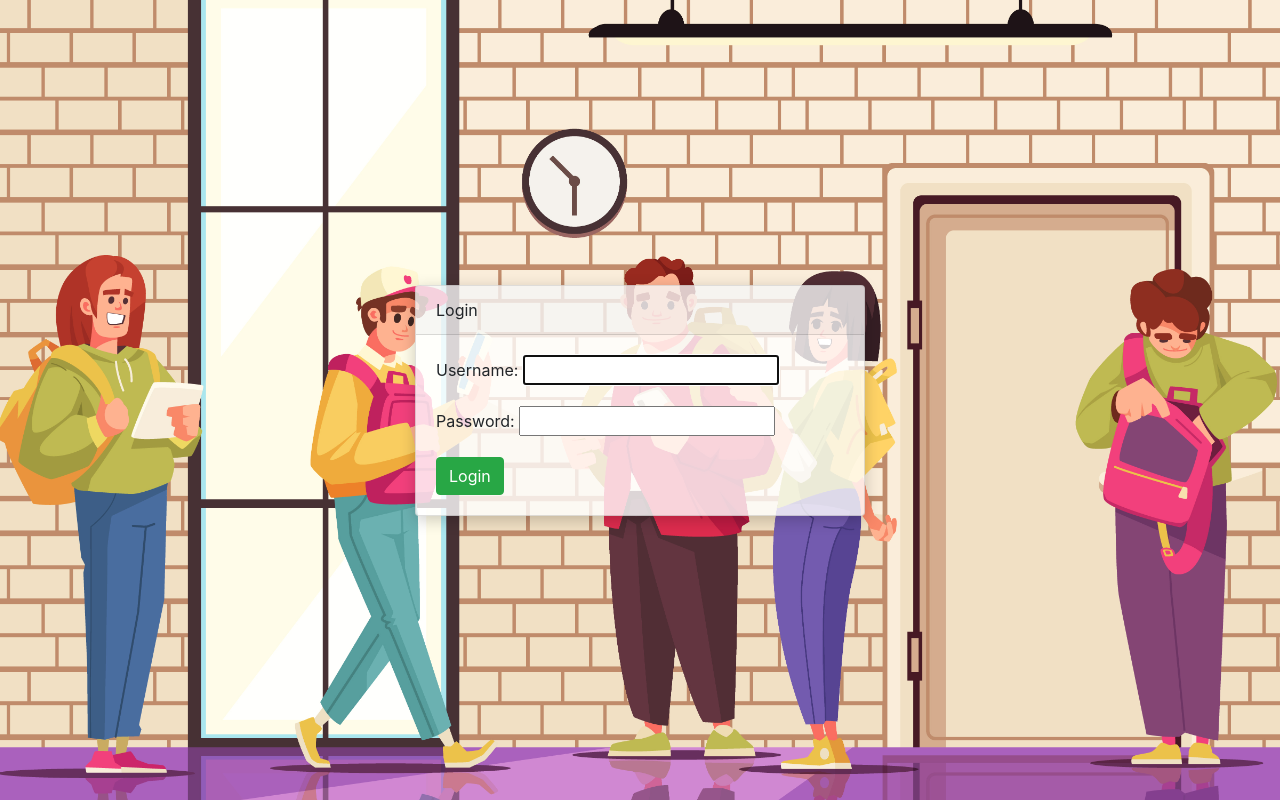
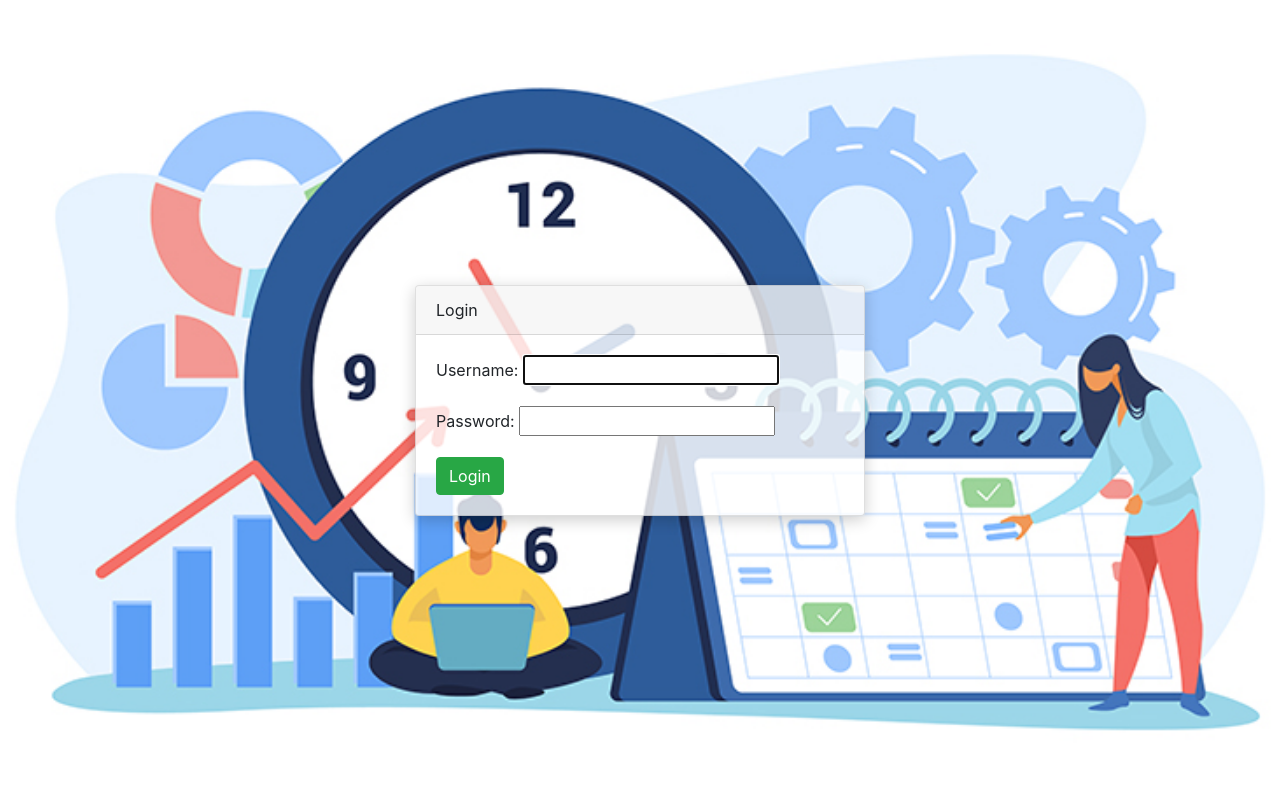
Before and after one commit to SayedAliSharrat/Graduation-Project, a Django app: page /accounts/login/ in a window 1280 px wide. Run offline with Django 3.2, Linux system fonts and the light colour scheme; some libraries are stand-ins or nearby versions.

Commit message:
updated bg again

```diff
--- a/info/templates/info/login.html
+++ b/info/templates/info/login.html
@@ -41,7 +41,7 @@
   <body class="bg-login">
     <style>
       .bg-login {
-      background: url("{% static 'info/images/bg-login3.jpg' %}") no-repeat center center fixed;
+      background: url("{% static 'info/images/bg-login4.jpeg' %}") no-repeat center center fixed;
       background-size: cover;
                 }
     </style>
```
Also changed, not shown: info/static/info/images/bg-login4.jpeg (added), info/static/info/images/bg-login5.jpg (added).
